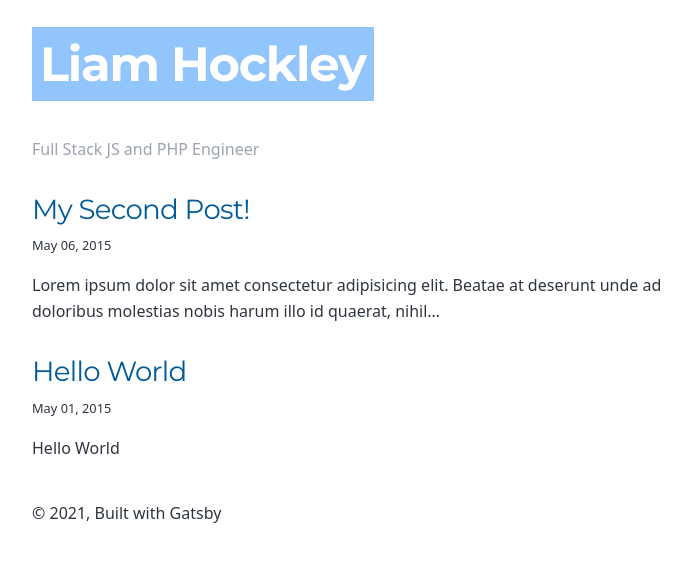
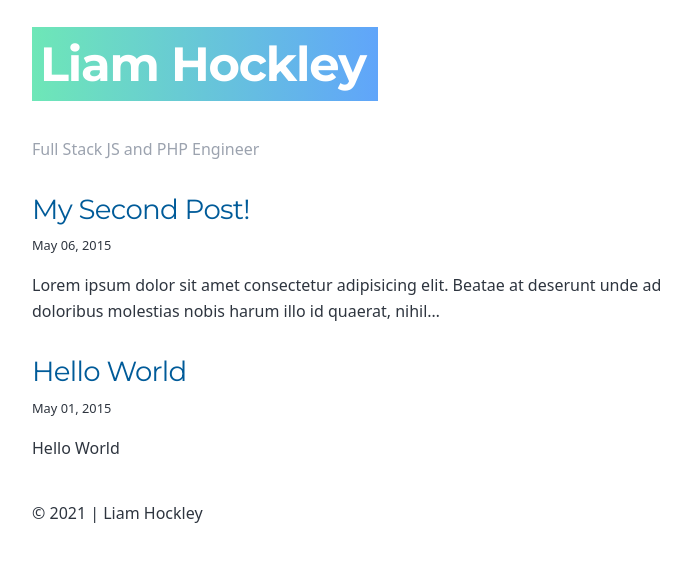
Before and after one commit to xdega/xdega.github.io, a Gatsby site in the folder blog/: page / in a window 1280 px wide. Shown: the whole page, without its empty margins (292-983 px from the left). Built offline with nearby package versions, Linux system fonts and the light colour scheme; Gatsby itself is replaced by a stand-in of ours.

Commit message:
Update header

```diff
--- a/blog/src/components/layout.js
+++ b/blog/src/components/layout.js
@@ -6,31 +6,38 @@ const Layout = ({ location, title, children }) => {
   const isRootPath = location.pathname === rootPath
   let header
 
-  if (isRootPath) {
-    header = (
-      <h1 className="text-5xl font-bold bg-blue-300 text-white px-2 py-2 inline">
-        <Link to="/">{title}</Link>
-      </h1>
-    )
-  } else {
-    header = (
-      <Link className="header-link-home" to="/">
-        {title}
-      </Link>
-    )
-  }
+  const headerCSS = [
+    "font-bold",
+    "bg-blue-300",
+    "text-white",
+    "px-2",
+    "py-2",
+    "pr-3",
+    "inline",
+    "bg-gradient-to-r",
+    "from-green-300",
+    "to-blue-400"
+  ];
+
+  // Make the heading smaller for non home page links
+  (isRootPath) ? headerCSS.push('text-5xl') :  headerCSS.push('text-3xl');
+
+
+  header = (
+    <h1 className={headerCSS.join(' ')}>
+      <Link to="/">{title}</Link>
+    </h1>
+  );
 
   return (
     <div className="global-wrapper" data-is-root-path={isRootPath}>
       <header className="global-header">{header}</header>
       <main>{children}</main>
       <footer>
-        © {new Date().getFullYear()}, Built with
-        {` `}
-        <a href="https://www.gatsbyjs.com">Gatsby</a>
+        © {new Date().getFullYear()} | Liam Hockley
       </footer>
     </div>
-  )
+  );
 }
 
 export default Layout
```
